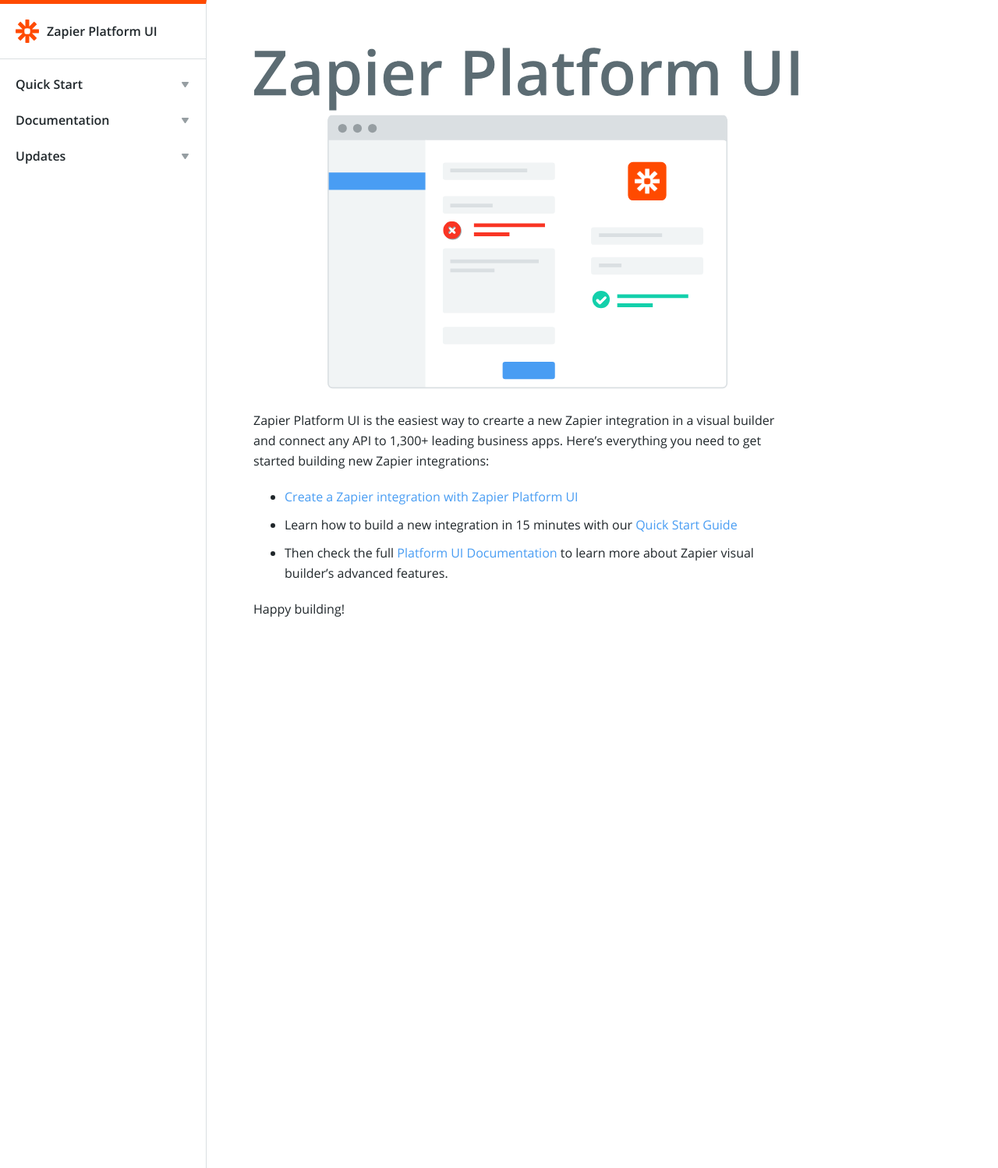
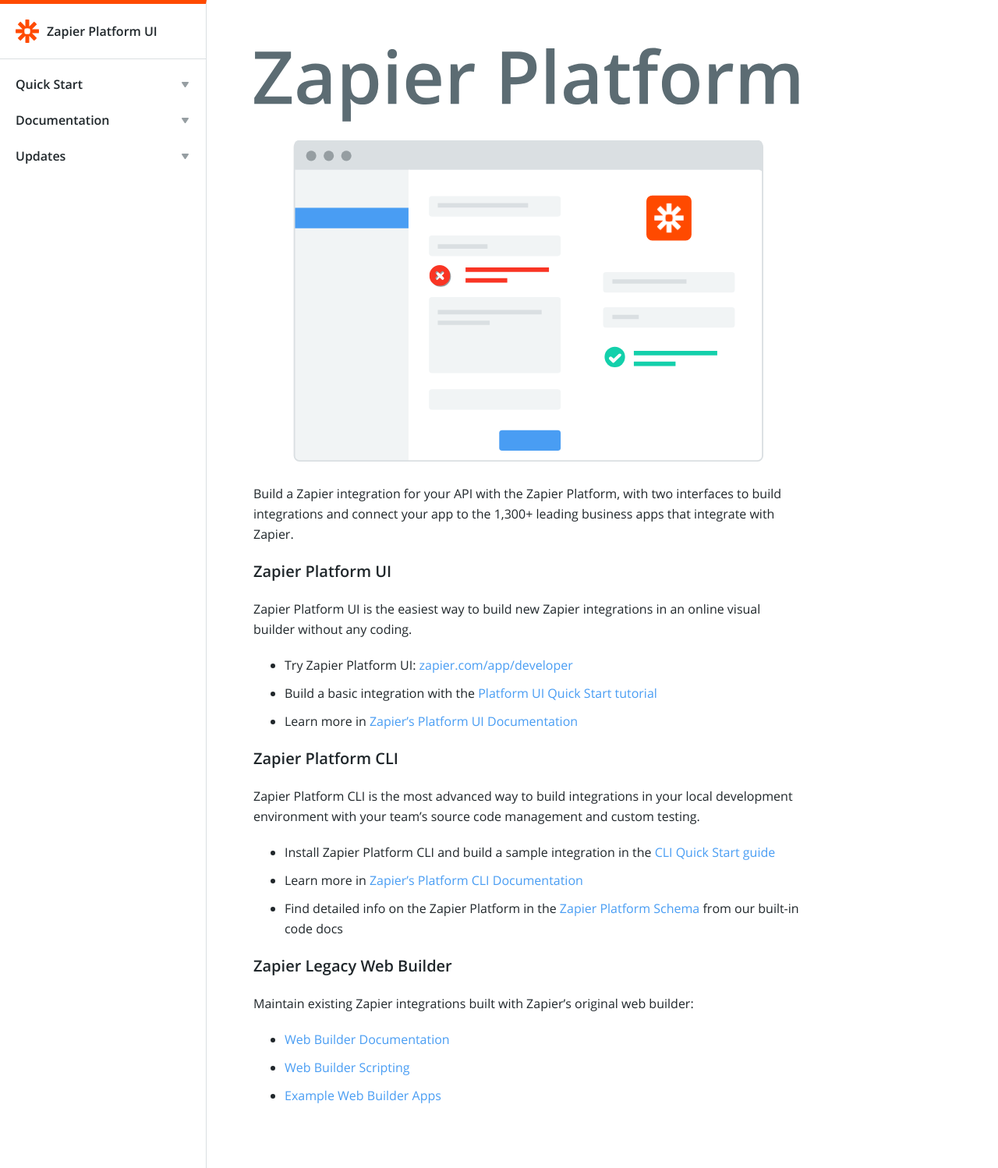
Before and after one commit to zapier/visual-builder, a Jekyll site: the page built from index.md, in a window 1280 px wide. Shown: the whole page at 78% size. Built offline with Jekyll 4.4.1, drawn with Linux system fonts in a browser that asks for light colours; comment, search, counter and statistics services are not loaded.

Commit message:
New landing page

```diff
--- a/index.md
+++ b/index.md
@@ -2,12 +2,30 @@
 layout: default
 ---
 
-![Zapier Platform UI]({{ site.baseurl }}/assets/images/visual-builder-header.svg)
+![Zapier Platform]({{ site.baseurl }}/assets/images/visual-builder-header.svg)
 
-Zapier Platform UI is the easiest way to crearte a new Zapier integration in a visual builder and connect any API to 1,300+ leading business apps. Here's everything you need to get started building new Zapier integrations:
+Build a Zapier integration for your API with the Zapier Platform, with two interfaces to build integrations and connect your app to the 1,300+ leading business apps that integrate with Zapier.
 
-- [Create a Zapier integration with Zapier Platform UI](https://zapier.com/app/developer/){:target="_blank"}
-- Learn how to build a new integration in 15 minutes with our [Quick Start Guide](https://zapier.github.io/visual-builder/quickstart/introduction)
-- Then check the full [Platform UI Documentation](https://zapier.github.io/visual-builder/docs/intro) to learn more about Zapier visual builder's advanced features.
+## Zapier Platform UI
 
-Happy building!
+Zapier Platform UI is the easiest way to build new Zapier integrations in an online visual builder without any coding.
+
+- Try Zapier Platform UI: [zapier.com/app/developer](https://zapier.com/app/developer/)
+- Build a basic integration with the [Platform UI Quick Start tutorial](https://zapier.github.io/visual-builder/quickstart/introduction)
+- Learn more in [Zapier's Platform UI Documentation](https://zapier.github.io/visual-builder/docs/intro)
+
+## Zapier Platform CLI
+
+Zapier Platform CLI is the most advanced way to build integrations in your local development environment with your team's source code management and custom testing.
+
+- Install Zapier Platform CLI and build a sample integration in the [CLI Quick Start guide](https://zapier.com/developer/start/introduction)
+- Learn more in [Zapier's Platform CLI Documentation](https://zapier.github.io/zapier-platform-cli/)
+- Find detailed info on the Zapier Platform in the [Zapier Platform Schema](https://zapier.github.io/zapier-platform-schema/build/schema.html) from our built-in code docs
+
+## Zapier Legacy Web Builder
+
+Maintain existing Zapier integrations built with Zapier's original web builder:
+
+- [Web Builder Documentation](https://zapier.com/developer/documentation/v2/reference/)
+- [Web Builder Scripting](https://zapier.com/developer/documentation/v2/scripting/)
+- [Example Web Builder Apps](https://zapier.com/developer/documentation/v2/example-apps/)
```
Also changed, not shown: assets/images/visual-builder-header.svg, 1 other file.
